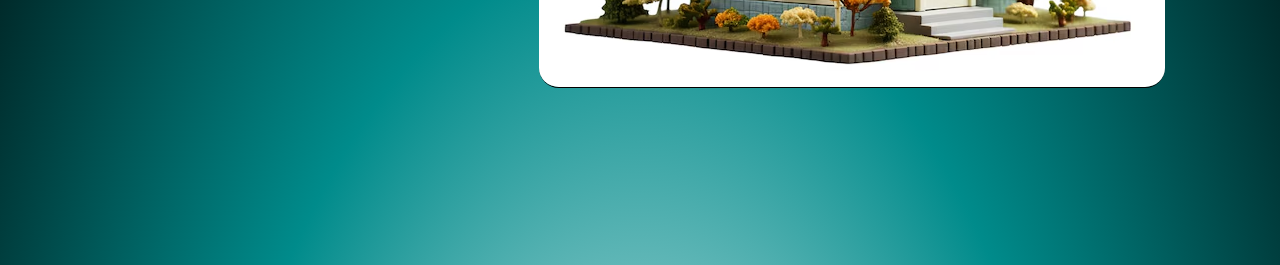
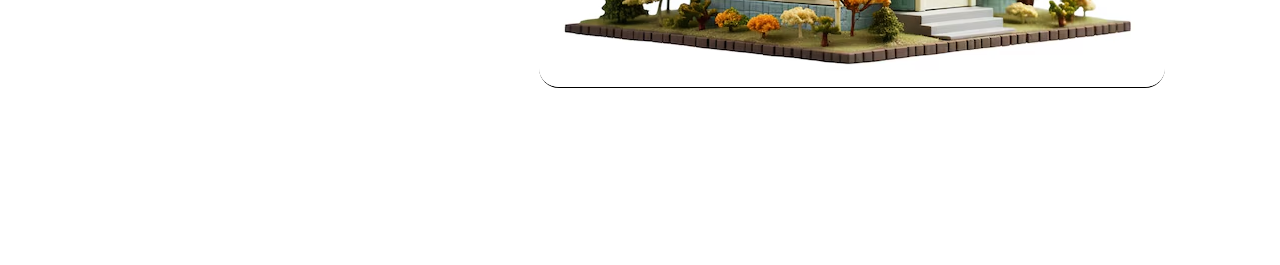
Before and after one commit to O-Kenny37/House-rent-website, a plain HTML site: page index.html in a window 1280 px wide. Shown: the part 414-679 px from the top of the page. Drawn offline with Linux system fonts and the light colour scheme.

Commit message:
changed BG back to white

```diff
--- a/style.css
+++ b/style.css
@@ -50,8 +50,8 @@
 /* /////////////////////////////////////////// */
 body {
   padding-inline: 6rem ;
-  background: radial-gradient(white, darkcyan, black);
-  /* background-color: white; */
+  /* background: radial-gradient(white, darkcyan, black); */
+  background-color: white;
   overflow-x: hidden;
 }
 header {
```
